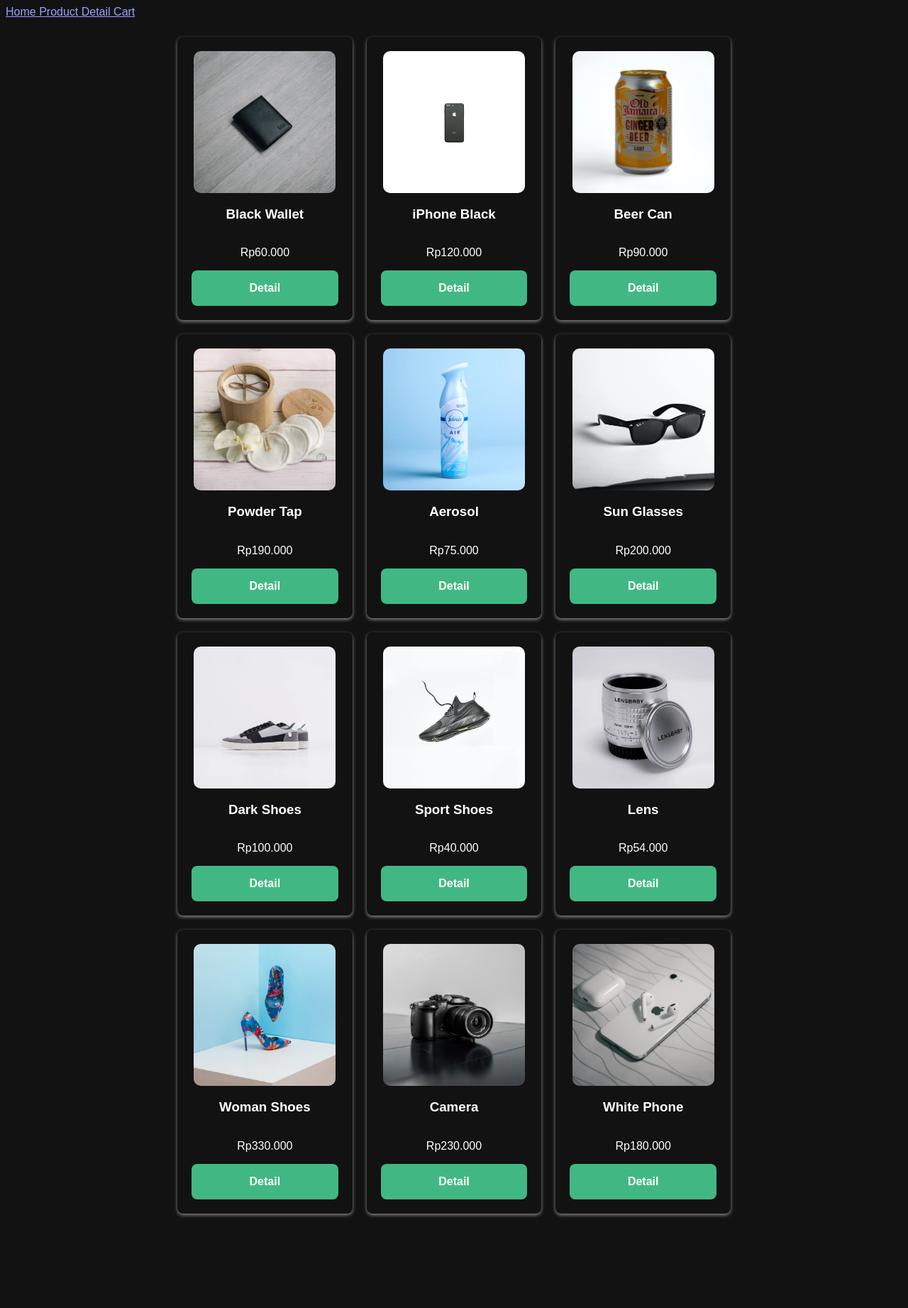
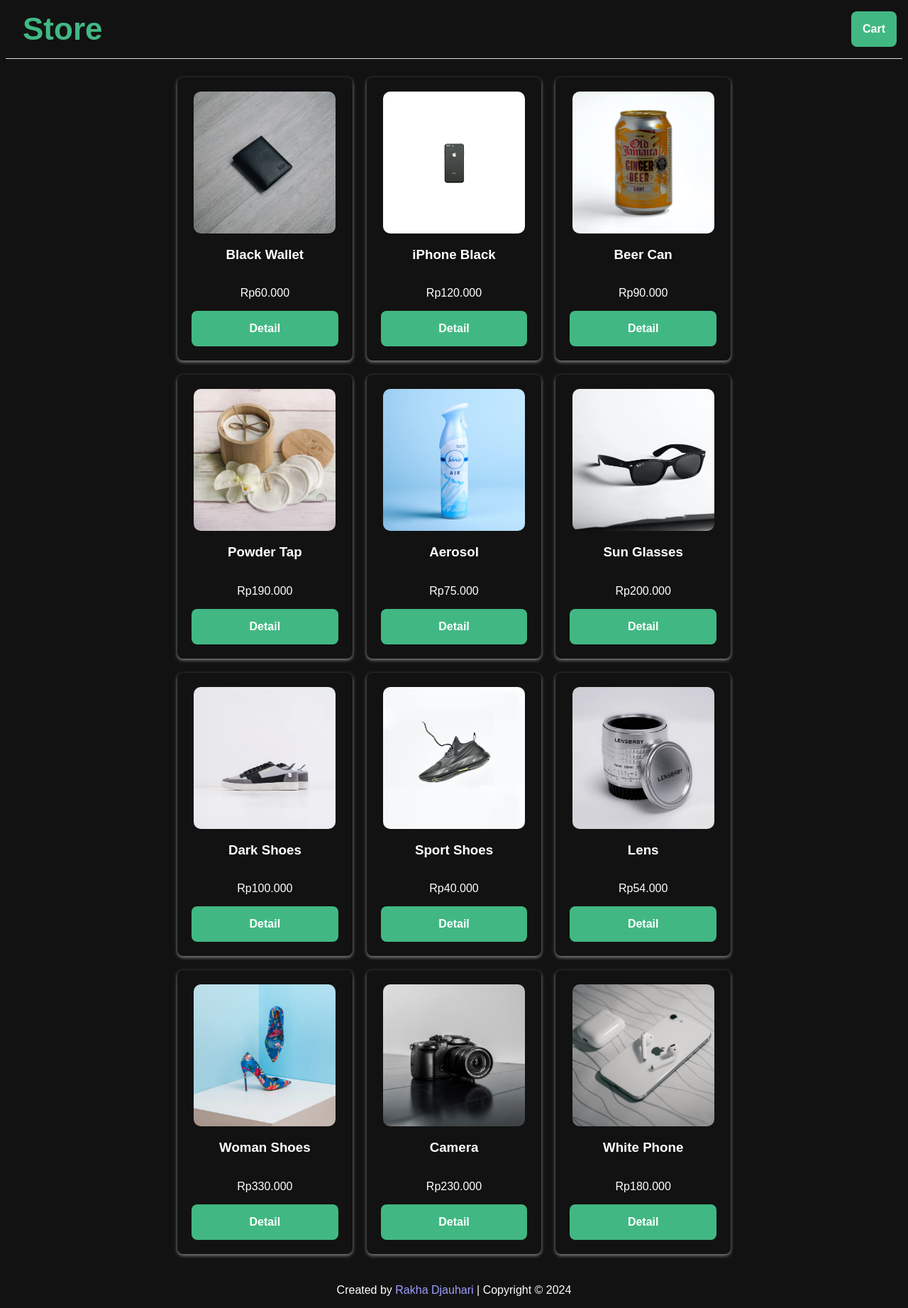
Before and after one commit to Zevhys/quickCart-client, a Vue app: page / in a window 1280 px wide. Shown: the whole page at 71% size. Before the commit the page ends 1728 px from the top, so only its background shows below. Built offline with nearby package versions, Linux system fonts and the light colour scheme.

Commit message:
add navbar & footer

```diff
--- a/src/App.vue
+++ b/src/App.vue
@@ -1,19 +1,29 @@
 <template>
-  <nav>
-    <router-link :to="{ name: 'home' }">Home</router-link>
-    <router-link :to="{ name: 'product-detail', params: { id: 123 } }">
-      Product Detail
-    </router-link>
-    <router-link :to="{ name: 'cart' }">Cart</router-link>
-  </nav>
-  <router-view />
+  <div id="app">
+    <NavbarView />
+    <router-view />
+    <FooterView />
+  </div>
 </template>
+
+<script>
+import NavbarView from "./components/NavbarView.vue";
+import FooterView from "./components/FooterView.vue";
+
+export default {
+  components: {
+    NavbarView,
+    FooterView,
+  },
+};
+</script>
 
 <style>
 * {
   color-scheme: dark;
   box-sizing: border-box;
   font-family: sans-serif;
+  text-decoration: none;
 }
 
 #page-wrap {
--- /dev/null
+++ b/src/components/FooterView.vue
@@ -0,0 +1,23 @@
+<template>
+  <div id="footer">
+    <p>
+      Created by
+      <a
+        href="https://github.com/Zevhys"
+        target="_blank"
+        rel="noreferrer noopener"
+      >
+        Rakha Djauhari
+      </a>
+      | Copyright &copy; 2024
+    </p>
+  </div>
+</template>
+
+<style scoped>
+#footer {
+  text-align: center;
+  color: white;
+  margin-top: 2rem;
+}
+</style>
--- /dev/null
+++ b/src/components/NavbarView.vue
@@ -0,0 +1,38 @@
+<template>
+  <div id="nav-bar">
+    <router-link :to="{ name: 'home' }" id="products-link">
+      <h1>Store</h1>
+    </router-link>
+    <router-link :to="{ name: 'cart' }" id="cart-link">
+      <button>Cart</button>
+    </router-link>
+  </div>
+</template>
+
+<style scoped>
+#nav-bar {
+  border-bottom: 1px solid #ddd;
+  height: 75px;
+  width: 100%;
+}
+
+#products-link {
+  text-align: center;
+  display: block;
+  color: #41b883;
+  font-size: 22px;
+  left: 32px;
+  position: absolute;
+  top: 16px;
+}
+
+#products-link h1 {
+  margin: 0;
+}
+
+#cart-link {
+  position: absolute;
+  right: 16px;
+  top: 16px;
+}
+</style>
```
